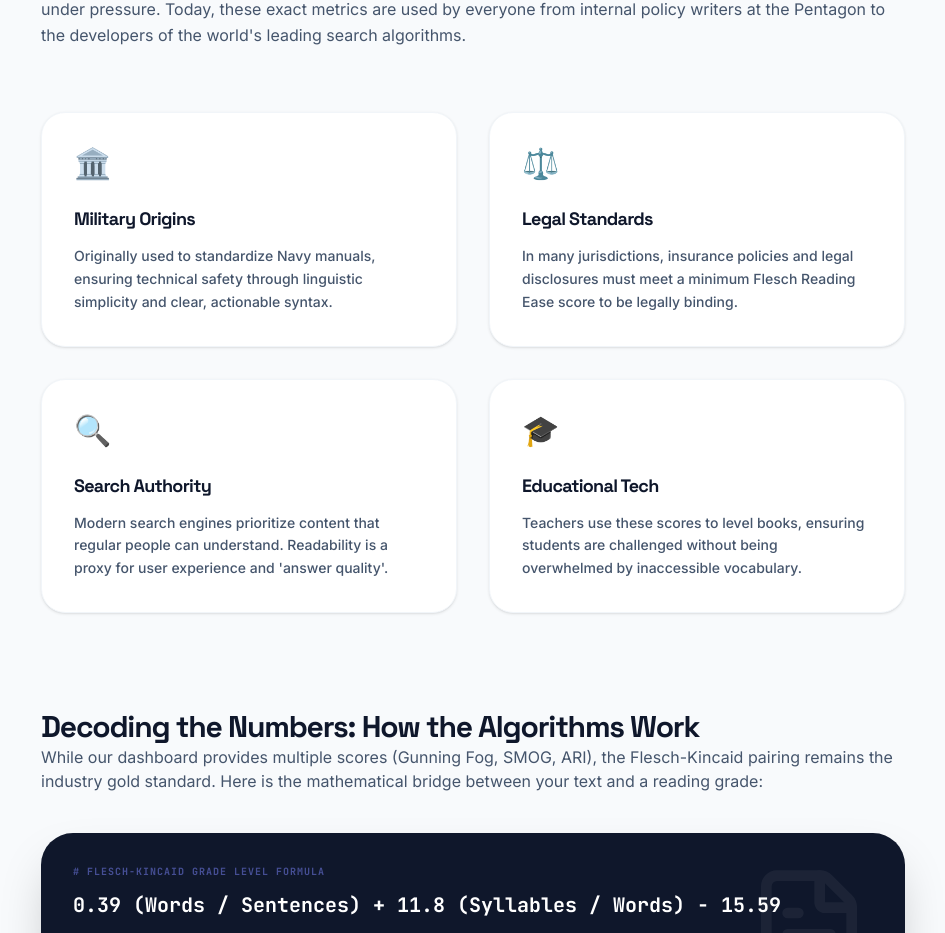
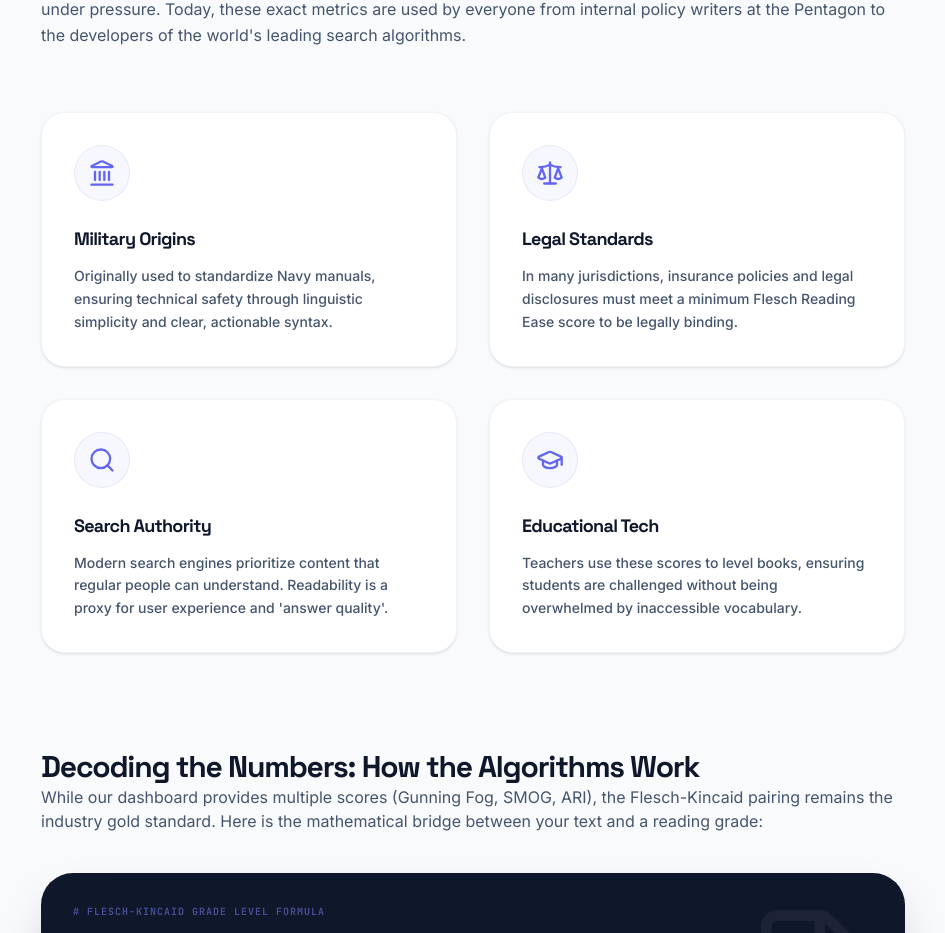
Before and after one commit to mubarak96-max/tools, a Next.js app: page /text/readability-flesch-kincaid-calculator in a window 1280 px wide. Shown: the part 2274-3207 px from the top of the page, without its empty margins (167-1112 px from the left). Built offline with nearby package versions, Linux system fonts and the light colour scheme; no server answers.

Commit message:
style: upgrade Readability page to Lucide icons and premium layout

```diff
--- a/src/app/construction/roofing-material-calculator/components/RoofingMaterialCalculator.tsx
+++ b/src/app/construction/roofing-material-calculator/components/RoofingMaterialCalculator.tsx
@@ -12,10 +12,10 @@ import {
 } from "lucide-react";
 
 const MATERIALS = [
-  { id: "Asphalt", label: "Architectural Asphalt", bundlesPerSq: 3, pricePerSq: 120, icon: "🏠" },
-  { id: "Metal", label: "Standing Seam Metal", bundlesPerSq: 1, pricePerSq: 450, icon: "🏭" },
-  { id: "Tile", label: "Clay / Concrete Tile", bundlesPerSq: 5, pricePerSq: 600, icon: "🧱" },
-  { id: "Wood", label: "Cedar Shakes", bundlesPerSq: 4, pricePerSq: 550, icon: "🌲" },
+  { id: "Asphalt", label: "Architectural Asphalt", bundlesPerSq: 3, pricePerSq: 120, icon: <Home className="h-5 w-5" /> },
+  { id: "Metal", label: "Standing Seam Metal", bundlesPerSq: 1, pricePerSq: 450, icon: <Layers className="h-5 w-5" /> },
+  { id: "Tile", label: "Clay / Concrete Tile", bundlesPerSq: 5, pricePerSq: 600, icon: <Box className="h-5 w-5" /> },
+  { id: "Wood", label: "Cedar Shakes", bundlesPerSq: 4, pricePerSq: 550, icon: <Hammer className="h-5 w-5" /> },
 ];
 
 export function RoofingMaterialCalculator() {
@@ -104,7 +104,9 @@ export function RoofingMaterialCalculator() {
                       onClick={() => setMaterialId(m.id)}
                       className={`flex flex-col items-center gap-2 p-3 rounded-2xl border transition-all ${materialId === m.id ? "bg-primary text-primary-foreground border-primary shadow-lg" : "bg-muted/10 border-border hover:border-primary/20"}`}
                     >
-                      <span className="text-xl">{m.icon}</span>
+                      <span className="flex h-9 w-9 items-center justify-center rounded-xl bg-background/70 text-current">
+                        {m.icon}
+                      </span>
                       <span className="text-[8px] font-black uppercase tracking-tighter line-clamp-1">{m.label}</span>
                     </button>
                   ))}
--- a/src/app/text/readability-flesch-kincaid-calculator/page.tsx
+++ b/src/app/text/readability-flesch-kincaid-calculator/page.tsx
@@ -2,7 +2,7 @@ import Link from "next/link";
 
 import ReadabilityCalculator from "../_components/ReadabilityCalculator";
 import { buildMetadata } from "@/lib/seo/metadata";
-import { FileText, BrainCircuit } from "lucide-react";
+import { FileText, BrainCircuit, Landmark, Scale, Search, GraduationCap } from "lucide-react";
 
 export const revalidate = 43200;
 
@@ -126,13 +126,15 @@ export default function ReadabilityPage() {
 
           <div className="grid sm:grid-cols-2 gap-8 not-prose my-16">
              {[
-               { icon: "🏛️", title: "Military Origins", body: "Originally used to standardize Navy manuals, ensuring technical safety through linguistic simplicity and clear, actionable syntax." },
-               { icon: "⚖️", title: "Legal Standards", body: "In many jurisdictions, insurance policies and legal disclosures must meet a minimum Flesch Reading Ease score to be legally binding." },
-               { icon: "🔍", title: "Search Authority", body: "Modern search engines prioritize content that regular people can understand. Readability is a proxy for user experience and 'answer quality'." },
-               { icon: "🎓", title: "Educational Tech", body: "Teachers use these scores to level books, ensuring students are challenged without being overwhelmed by inaccessible vocabulary." },
+               { icon: <Landmark className="h-7 w-7" />, title: "Military Origins", body: "Originally used to standardize Navy manuals, ensuring technical safety through linguistic simplicity and clear, actionable syntax." },
+               { icon: <Scale className="h-7 w-7" />, title: "Legal Standards", body: "In many jurisdictions, insurance policies and legal disclosures must meet a minimum Flesch Reading Ease score to be legally binding." },
+               { icon: <Search className="h-7 w-7" />, title: "Search Authority", body: "Modern search engines prioritize content that regular people can understand. Readability is a proxy for user experience and 'answer quality'." },
+               { icon: <GraduationCap className="h-7 w-7" />, title: "Educational Tech", body: "Teachers use these scores to level books, ensuring students are challenged without being overwhelmed by inaccessible vocabulary." },
              ].map((box) => (
                 <div key={box.title} className="p-8 rounded-3xl bg-white border border-slate-100 hover:border-primary/30 hover:shadow-2xl transition-all group shadow-sm">
-                  <div className="text-3xl mb-6 group-hover:scale-110 transition-transform inline-block">{box.icon}</div>
+                  <div className="mb-6 inline-flex h-14 w-14 items-center justify-center rounded-2xl border border-primary/10 bg-primary/5 text-primary transition-transform group-hover:scale-110">
+                    {box.icon}
+                  </div>
                   <h4 className="text-lg font-black text-slate-900 mb-3">{box.title}</h4>
                   <p className="text-sm text-slate-600 leading-relaxed font-medium">{box.body}</p>
                 </div>
```
